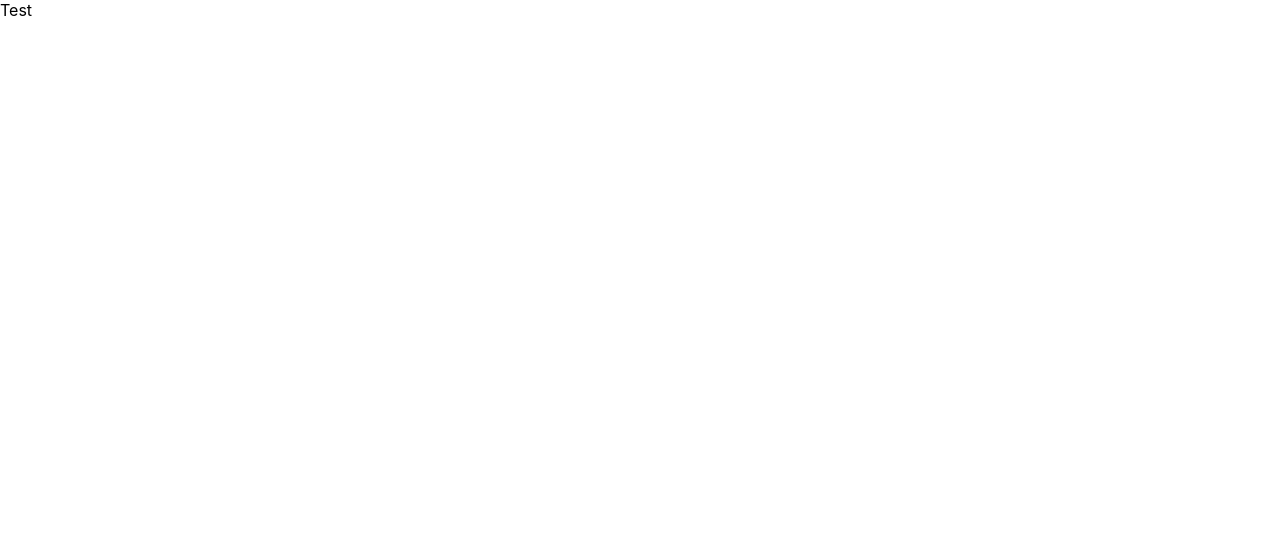
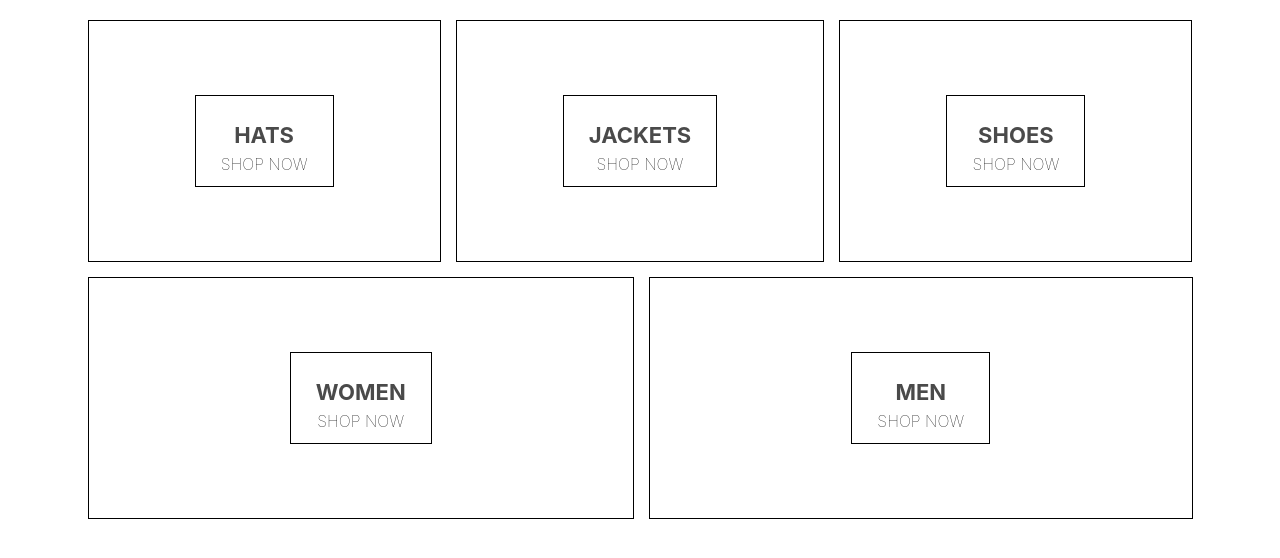
Before and after one commit to Vardhu2706/react_mirai-merch, a React (Create React App) app: page / in a window 1280 px wide. Shown: the top 558 px of the page. Built offline with nearby package versions, Linux system fonts and the light colour scheme.

Commit message:
Create basic homepage.

```diff
--- a/package.json
+++ b/package.json
@@ -9,6 +9,7 @@
     "react": "^17.0.2",
     "react-dom": "^17.0.2",
     "react-scripts": "4.0.3",
+    "sass": "^1.35.2",
     "web-vitals": "^1.0.1"
   },
   "scripts": {
--- a/src/App.js
+++ b/src/App.js
@@ -1,8 +1,17 @@
 // Importing Helpers
 import React from "react";
 
+// Importing Components
+import HomePage from "./Homepage.Component";
+
+// Functional Component
 const App = () => {
-  return <div>Test</div>;
+  return (
+    <div>
+      <HomePage />
+    </div>
+  );
 };
 
+// Default Export
 export default App;
--- /dev/null
+++ b/src/Homepage.Component.jsx
@@ -0,0 +1,46 @@
+// Importing Helpers
+import React from "react";
+
+// Importing Components
+import "./Homepage.Styles.scss";
+
+// Functional Component
+const HomePage = () => (
+  <div className="homepage">
+    <div className="directory-menu">
+      <div className="menu-item">
+        <div className="content">
+          <h1 className="title">HATS</h1>
+          <span className="subtitle">SHOP NOW</span>
+        </div>
+      </div>
+      <div className="menu-item">
+        <div className="content">
+          <h1 className="title">JACKETS</h1>
+          <span className="subtitle">SHOP NOW</span>
+        </div>
+      </div>
+      <div className="menu-item">
+        <div className="content">
+          <h1 className="title">SHOES</h1>
+          <span className="subtitle">SHOP NOW</span>
+        </div>
+      </div>
+      <div className="menu-item">
+        <div className="content">
+          <h1 className="title">WOMEN</h1>
+          <span className="subtitle">SHOP NOW</span>
+        </div>
+      </div>
+      <div className="menu-item">
+        <div className="content">
+          <h1 className="title">MEN</h1>
+          <span className="subtitle">SHOP NOW</span>
+        </div>
+      </div>
+    </div>
+  </div>
+);
+
+// Default Export
+export default HomePage;
--- /dev/null
+++ b/src/Homepage.Styles.scss
@@ -0,0 +1,54 @@
+.homepage {
+  display: flex;
+  flex-direction: column;
+  align-items: center;
+  padding: 20px 80px;
+}
+
+.directory-menu {
+  width: 100%;
+  display: flex;
+  flex-wrap: wrap;
+  justify-content: space-between;
+}
+
+.menu-item {
+  min-width: 30%;
+  height: 240px;
+  flex: 1 1 auto;
+  display: flex;
+  align-items: center;
+  justify-content: center;
+  border: 1px solid black;
+  margin: 0 7.5px 15px;
+
+  &:first-child {
+    margin-right: 7.5px;
+  }
+
+  &:last-child {
+    margin-left: 7.5px;
+  }
+
+  .content {
+    height: 90px;
+    padding: 0 25px;
+    display: flex;
+    flex-direction: column;
+    align-items: center;
+    justify-content: center;
+    border: 1px solid black;
+
+    .title {
+      font-weight: bold;
+      margin-bottom: 6px;
+      font-size: 22px;
+      color: #4a4a4a;
+    }
+
+    .subtitle {
+      font-weight: lighter;
+      font-size: 16px;
+    }
+  }
+}
```
Also changed, not shown: 1 other file (tests, documents, lock files or other folders).
